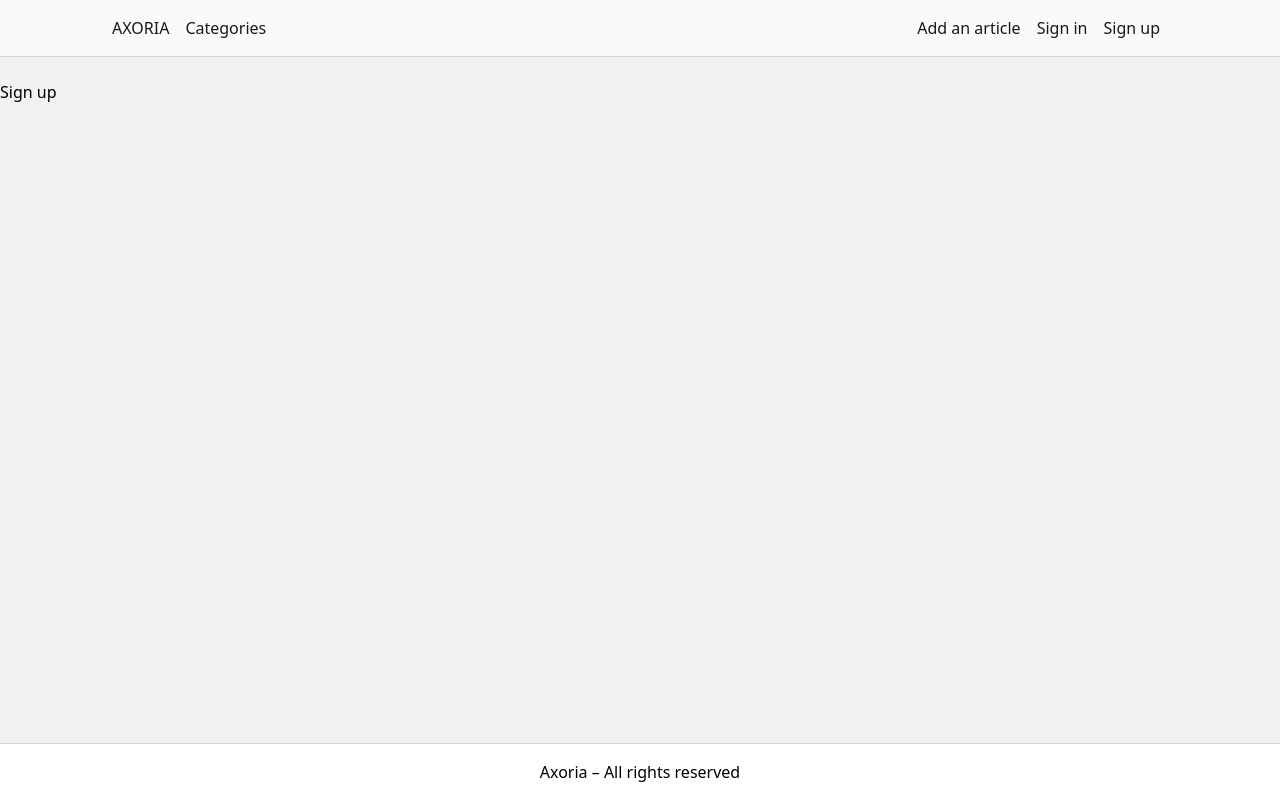
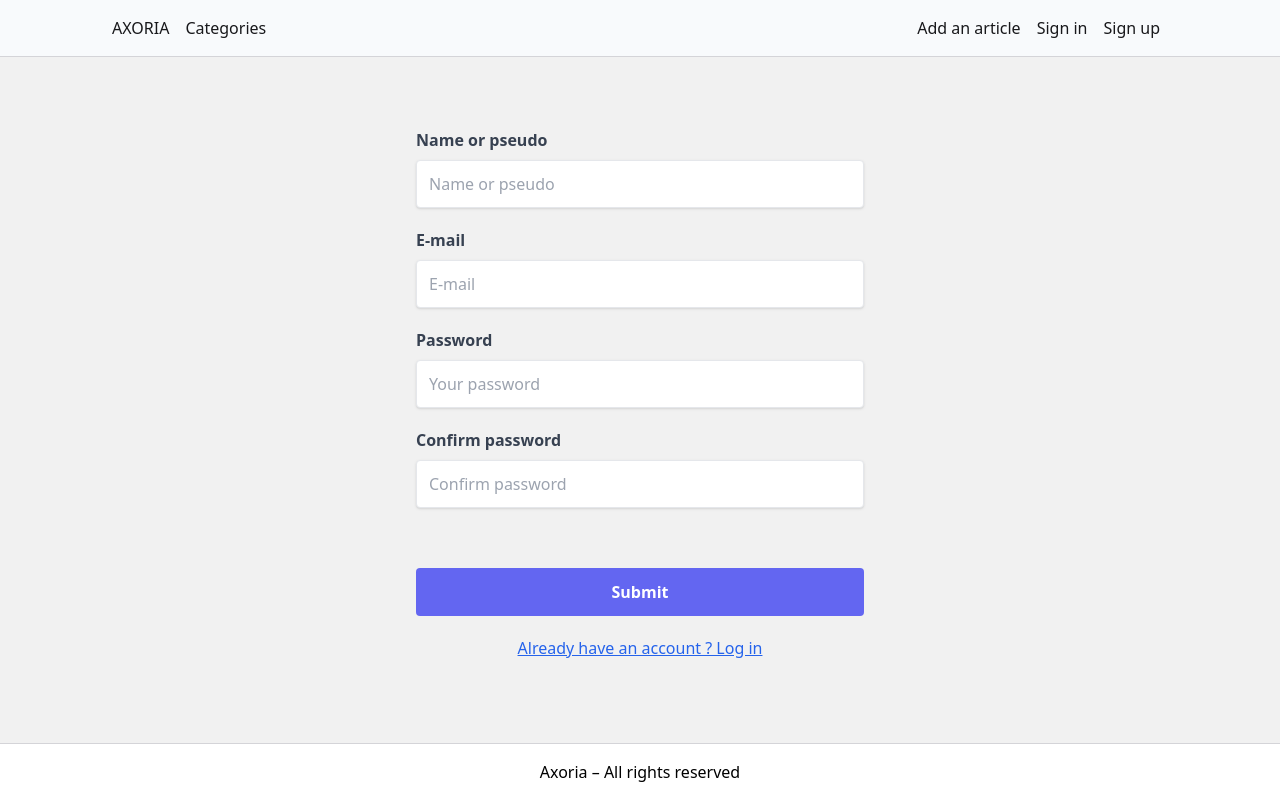
Before and after one commit to ArthurJenck/next_AxoriaBlog, a Next.js app: page /signup in a window 1280 px wide. Built offline with nearby package versions, Linux system fonts and the light colour scheme.

Commit message:
feat: created user sign up form

```diff
--- a/src/app/(auth)/signup/page.jsx
+++ b/src/app/(auth)/signup/page.jsx
@@ -1,10 +1,64 @@
+import Link from "next/link"
 import React from "react"
 
 const page = () => {
   return (
-    <div>
-      <h1 className="mt-20">Sign up</h1>
-    </div>
+    <form className="max-w-md mx-auto mt-32">
+      <label htmlFor="userName" className="f-label">
+        Name or pseudo
+      </label>
+      <input
+        type="text"
+        name="username"
+        id="userName"
+        placeholder="Name or pseudo"
+        required
+        className="f-auth-input"
+      />
+      <label htmlFor="email" className="f-label">
+        E-mail
+      </label>
+      <input
+        type="email"
+        name="email"
+        id="email"
+        placeholder="E-mail"
+        required
+        className="f-auth-input"
+      />
+      <label htmlFor="password" className="f-label">
+        Password
+      </label>
+      <input
+        type="password"
+        name="password"
+        id="password"
+        placeholder="Your password"
+        required
+        className="f-auth-input"
+      />
+      <label htmlFor="confirmPassword" className="f-label">
+        Confirm password
+      </label>
+      <input
+        type="password"
+        name="confirmPassword"
+        id="confirmPassword"
+        placeholder="Confirm password"
+        required
+        className="f-auth-input block"
+      />
+
+      <button className="w-full bg-indigo-500 hover:bg-indigo-700 text-white font-bold py-3 rounded mt-10 mb-5">
+        Submit
+      </button>
+      <Link
+        href="/signin"
+        className="mb-10 underline text-blue-600 block text-center"
+      >
+        Already have an account ? Log in
+      </Link>
+    </form>
   )
 }
 
--- a/src/app/globals.css
+++ b/src/app/globals.css
@@ -32,3 +32,7 @@
 .f-label {
   @apply block mb-2 text-gray-700 font-semibold;
 }
+
+.f-auth-input {
+  @apply shadow appearance-none border rounded w-full p-3 text-gray-700 leading-snug mb-5 focus:outline-slate-400;
+}
```
